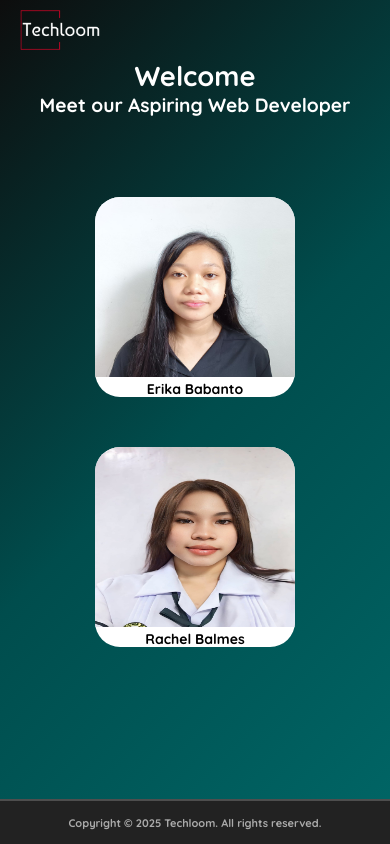
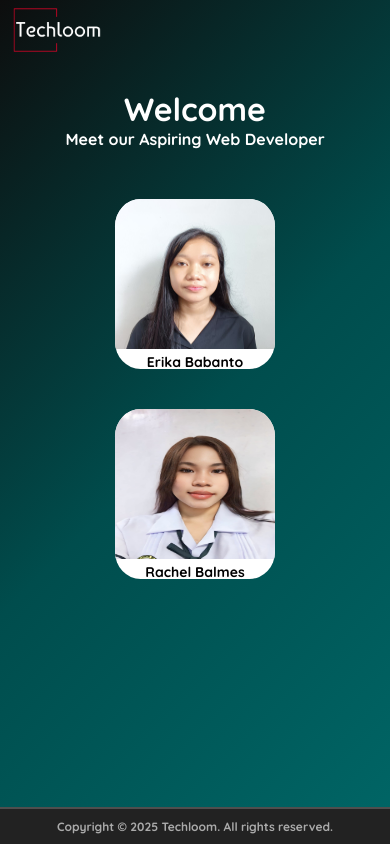
Before and after one commit to akirallo086-alt/online-resume, a plain HTML site: page index.html in a window 390 px wide. Drawn offline with Linux system fonts and the light colour scheme.

Commit message:
layout and styling

```diff
--- a/index.html
+++ b/index.html
@@ -7,290 +7,205 @@
     <link href="https://fonts.googleapis.com/css2?family=Quicksand:wght@700&display=swap" rel="stylesheet">
 
     <style>
-        *{
+        * {
             margin: 0;
             padding: 0;
+            box-sizing: border-box;
         }
+
         body {
-
+            min-height: 100vh;
             background: linear-gradient(135deg, #0d0d0d, #004d4d, #006666);
             color: #ffffff;
             font-family: 'Quicksand', sans-serif;
-            height: 100vh;
-            margin: 0;
-           background-attachment: fixed;
+            display: flex;
+            flex-direction: column;
+        }
 
+        .header {
+            justify-content: space-between;
+            z-index: 1000;
         }
+
+        .header img {
+            height: 80px;
+            padding: 8px;
+            margin-left: 50px;
+        }
+
         main {
             flex: 1;
         }
 
-            .intro{
+        .intro {
             text-align: center;
-                font-family: 'Quicksand', sans-serif;
-                font-weight: bold;
-                color: white;
+            margin-top: 25px;
+            margin-bottom: 50px;
         }
 
-            .intro h1{
-                font-size: 5vw;
+        .intro h1 {
+            font-size: 5em;
+            margin-bottom: 0%;
         }
 
+        .intro p {
+            font-size: 2em;
+        }
 
-            .intro p{
-                font-size: 3em;
+        .card {
+            height: 290x;
+            width: 297px;
+            background-color: #fff;
+            border-radius: 16%;
+            overflow: hidden;
+            text-align: center;
+        }
+
+        .card p {
+            color: black;
+            font-size: 18px;
+            margin-top: 0px;
+        }
+
+        .card img {
+            height: 270px;
+            width: 297px;
 
         }
 
-            .header img{
-                height: 80px;
-                margin-left: 70px;
-                margin-top: 30px;
+        .section-cards {
+            display: flex;
+            justify-content: center;
+            flex-direction: row;
+            gap: 100px;
+            margin: 130px 20px 50px 20px;
         }
 
-            .card img{
-                width: 330px;
-                height: 300px;
+        #page-footer {
+            background: #222;
+            color: #aaa;
+            padding: 14px;
+            font-size: 14px;
+            text-align: center;
+            border-top: 2px solid rgba(255,255,255,0.2);
+            width: 100%;
+        }
+        @media (max-width: 1024px) {
+            .header img {
+                height: 50px;
+                margin-left: 20px;
+            }
+            .intro h1 {
+                font-size: 3em;
+            }
+            .intro p {
+                font-size: 1.5em;
+            }
+            .card {
+                height: 240px;
+                width: 270px;
+            }
+            .card p{
+                font-size: 15px;
 
             }
-            .card{
-                height: 325px;
-                background-color: #fff;
-                border-radius: 25px;
-                overflow: hidden; width: 330px;
-                text-align: center;
-                font-family: 'Franklin Gothic Medium', 'Arial Narrow';
-                transition: transform 0.3s ease;
-                flex-shrink: 0;
+            .card img {
+                height: 220px;
+                width: 270px;
             }
-
-            .card p{
-                color: #000000;
-                font-size: 20px;
-                font-weight: bold;
-                font-family: 'Quicksand', sans-serif;
+            .section-cards {
+                gap: 80px;
+                margin: 70px 10px 30px 10px;
             }
-
-            .card:hover {
-            transform: translateY(-8px);
         }
-
-            .section-cards{
-                display: flex;
-                justify-content: center;
-                gap: 150px;
-                margin-top: 5%;
-                padding-bottom: 40px;
+        @media (max-width: 768px) {
+            .header img {
+                height: 60px;
+                margin-left: 10px;
             }
-            #page-footer{
-                background: #222;
-                color: #aaa;
-                padding: 15px;
-                font-size: 14px;
-                text-align: center;
-                position: sticky;
-                bottom: 0;
-                left: 0;
-                width: 100%;
-                border-top: 2px solid rgba(255,255,255,0.2);
-                top: 100%;
-
-            }
-
-
-             @media (max-width: 1024px){
-                .header img{
-                    height: 70px;
-                    margin-left: 50px;
-                    margin-top: 20px;
-                }
-                .card img{
-                    width: 280px;
-                    height: 250px;
-                }
-                .card{
-                    height: 275px;
-                    width: 280px;
-                    font-size: 18px;
-                }
-                .card p{
-                    color: #000000;
-                }
-
-                .section-cards{
-                    gap: 50px;
-                    padding-top: 50px;
-                }
-                .intro{
-                    margin-top: 20px;
-                }
-                .intro h1{
-                    font-size: 5vw;
-                }
-                .intro p{
+            .intro h1 {
                 font-size: 2em;
             }
-                #page-footer{
-                    font-size: 13px;
-                    top: 100%;
+            .intro p {
+                font-size: 1.2em;
+            }
+            .card {
+                height: 200px;
+                width: 220px;
+            }
+            .card img {
+                height: 180px;
+                width: 220px;
+            }
+            .section-cards {
+                gap: 70px;
+                margin: 80px 10px 30px 10px;
             }
         }
-
-                 @media (max-width: 768px){
-                .header img{
-                    height: 65px;
-                    margin-left: 40px;
-                    margin-top: 15px;
+        @media (max-width: 600px) {
+            .header img {
+                height: 60px;
+                margin-left: 5px;
             }
-                .card img{
-                    width: 225px;
-                    height: 220px;
+            .intro h1 {
+                font-size: 2rem;
             }
-                .card{
-                    height: 250px;
-                    width: 225px;
-                    font-size: 17px;
-
+            .intro p {
+                font-size: 1em;
             }
-
-                .section-cards{
-                    gap: 40px;
-                    padding-top: 40px;
-                }
-                .intro{
-                    margin-top: 15px;
-                }
-                .intro h1{
-                    font-size: 5.5vw;
-                }
-                .intro p{
-                    font-size: 1.8em;
-                }
-                #page-footer{
-                    font-size: 12px;
-                    top: 100%;
-                 }
-                }
-
-            @media (max-width: 600px){
-                .header img{
-                    height: 50px;
-                    margin-left: 30px;
-                    margin-top: 15px;
-                }
-                .card img{
+            .card {
                 height: 200px;
-                    width: 230px;
-
-                }
-                .card{
-                    height: 220px;
-                    width: 230px;
-
+                width: 190px;
             }
             .card p{
                 font-size: 14px;
             }
-
-                .section-cards{
-                    gap: 30px;
-                    padding-top: 30px;
+            .card img {
+                height: 180px;
+                width: 190px;
+            }
+            #page-footer {
+                font-size: 13px;
+                padding: 12px;
+            }
+        }
+        @media (max-width: 480px) {
+            .section-cards {
                 flex-direction: column;
                 align-items: center;
-                }
-                .intro{
-                    margin-top: 10px;
-                }
-                .intro h1{
-                    font-size: 6vw;
-                }
-                .intro p{
-                    font-size: 1.5em;
-                }
-                #page-footer{
-                    font-size: 12px;
-                    top: 100%;
-                }
-            }
-
-            @media (max-width: 480px) {
-                .header img{
-                    height: 40px;
-                    margin-left: 20px;
-                    margin-top: 10px;
+                gap: 40px;
+                margin-top: 0px;
             }
             .card img{
-                    height: 180px;
-                    width: 200px;
-
+                height: 150px;
+                width: 160px;
             }
-                .card{
-                    height: 200px;
-                    width: 200px;
-                    font-size: 14px;
+            .card {
+                height: 170px;
+                width: 160px;
             }
-
-                .section-cards{
-                    gap: 50px;
-                    padding-top: 60px;
-                }
-                .intro{
-                    margin-top: 5px;
-                }
-                .intro h1{
-                    font-size: 7vw;
-                }
-                .intro p{
-                    font-size: 1.2em;
-                }
-                #page-footer{
+            #page-footer {
                 font-size: 12px;
-                    padding-left: 0%;
-                }
-                #page-footer{
-                    font-size: 11px;
-                    top: 100%;
+                padding: 10px;
             }
         }
         @media (max-width: 360px) {
-                .header img{
-                    height: 35px;
-                    margin-left: 10px;
-                    margin-top: 5px;
+            .card {
+                height: 170px;
+                width: 160px;
             }
-                .card img{
-                    width: 150px;
-                    height: 130px;
-                }
-                .card{
+            .card img {
                 height: 150px;
-                    width: 150px;
+                width: 160px;
             }
             .card p{
+                font-size: 12px;
+            }
+            #page-footer {
                 font-size: 11px;
-                }
-                .section-cards{
-                    gap: 50px;
-                    padding-top: 50px;
-                }
-                .intro{
-                    margin-top: 2px;
-                }
-                .intro h1{
-                    font-size: 8vw;
-                }
-                .intro p{
-                    font-size: 1em;
-                }
-                #page-footer{
-                    font-size: 10px;
-                    padding-left: 0%;
+                padding: 8px;
             }
     }
-
-
-
-
     </style>
 </head>
 <body>
@@ -300,14 +215,13 @@
         </nav>
     </header>
 
-        <section>
+    <main>
         <div class="intro">
             <h1>Welcome</h1>
             <p>Meet our Aspiring Web Developer</p>
         </div>
 
         <section class="section-cards">
-
             <div class="card">
                 <a href="Erika.html"><img src="images/photo_6075587916207340827_y.jpg" alt="erika"></a>
                 <p>Erika Babanto</p>
@@ -317,19 +231,13 @@
                 <a href="rachel.html"><img src="images/balmes.jpg" alt="rachel"></a>
                 <p>Rachel Balmes</p>
             </div>
-
         </section>
-
-        </section>
+    </main>
 
     <footer id="page-footer">
         <div class="footer-bottom">
             <p>Copyright &copy; 2025 Techloom. All rights reserved.</p>
         </div>
     </footer>
-
-
-
-
 </body>
 </html>
```
Lines whose indentation alone changed are shown as unchanged.
